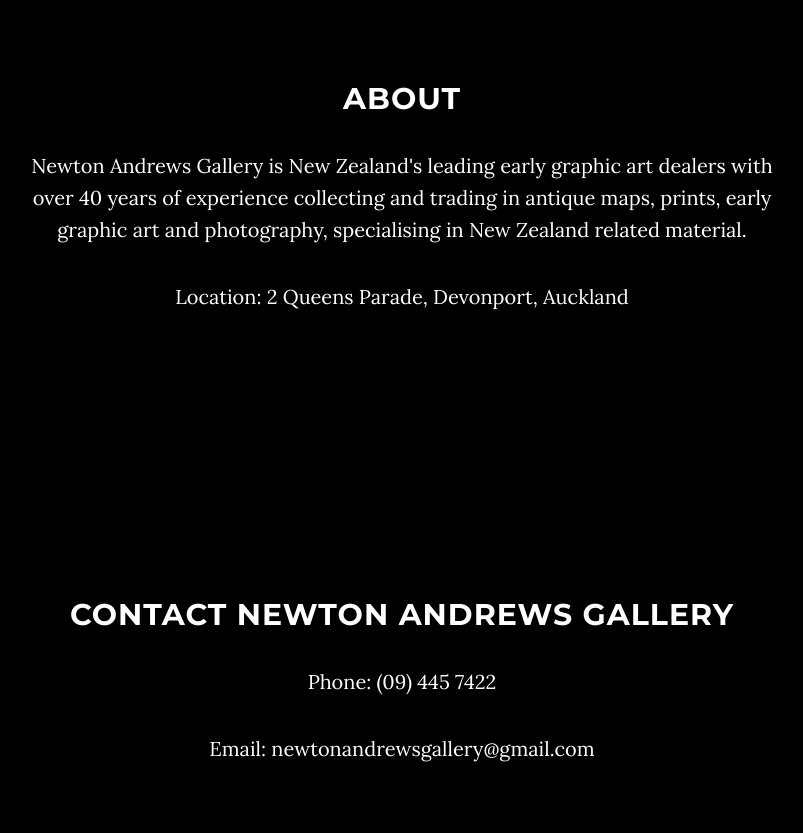
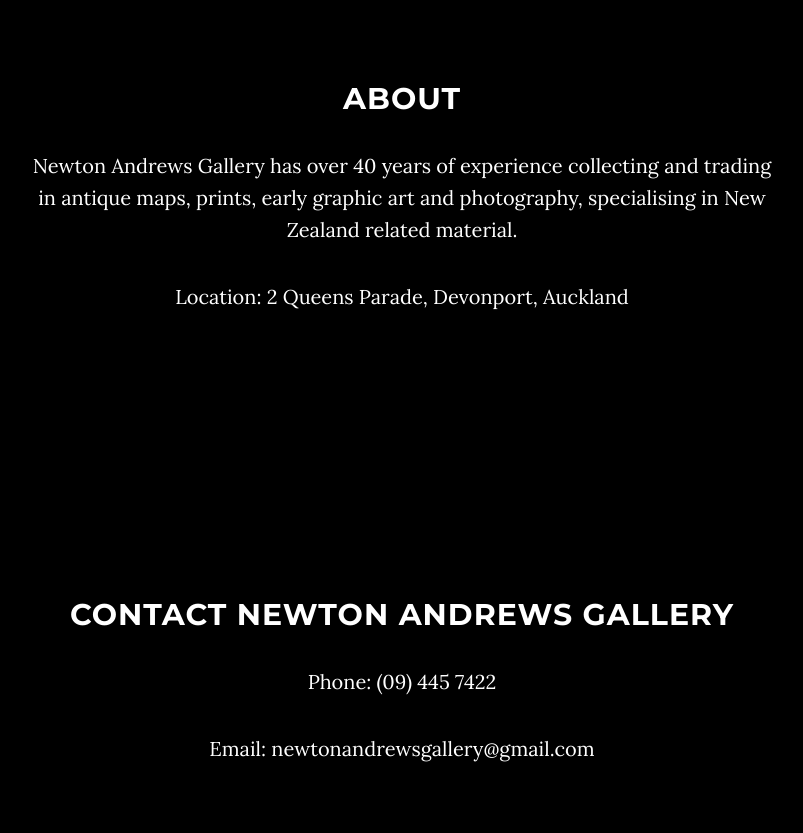
Before and after one commit to mangosteen182/newtonandrews, a website: page index.html in a window 1280 px wide. Shown: the part 968-1801 px from the top of the page, without its empty margins (238-1041 px from the left). Drawn offline with nearby package versions, Linux system fonts and the light colour scheme.

Commit message:
Update index.html

```diff
--- a/index.html
+++ b/index.html
@@ -86,7 +86,7 @@
         <div class="row">
             <div class="col-lg-8 col-lg-offset-2">
                 <h2>About</h2>
-                <p>Newton Andrews Gallery is New Zealand's leading early graphic art dealers with over 40 years of experience collecting and trading in antique maps, prints, early graphic art and photography, specialising in New Zealand related material.</p>
+                <p>Newton Andrews Gallery has over 40 years of experience collecting and trading in antique maps, prints, early graphic art and photography, specialising in New Zealand related material.</p>
                 <p>Location: 2 Queens Parade, Devonport, Auckland</p>
             </div>
         </div>
```
